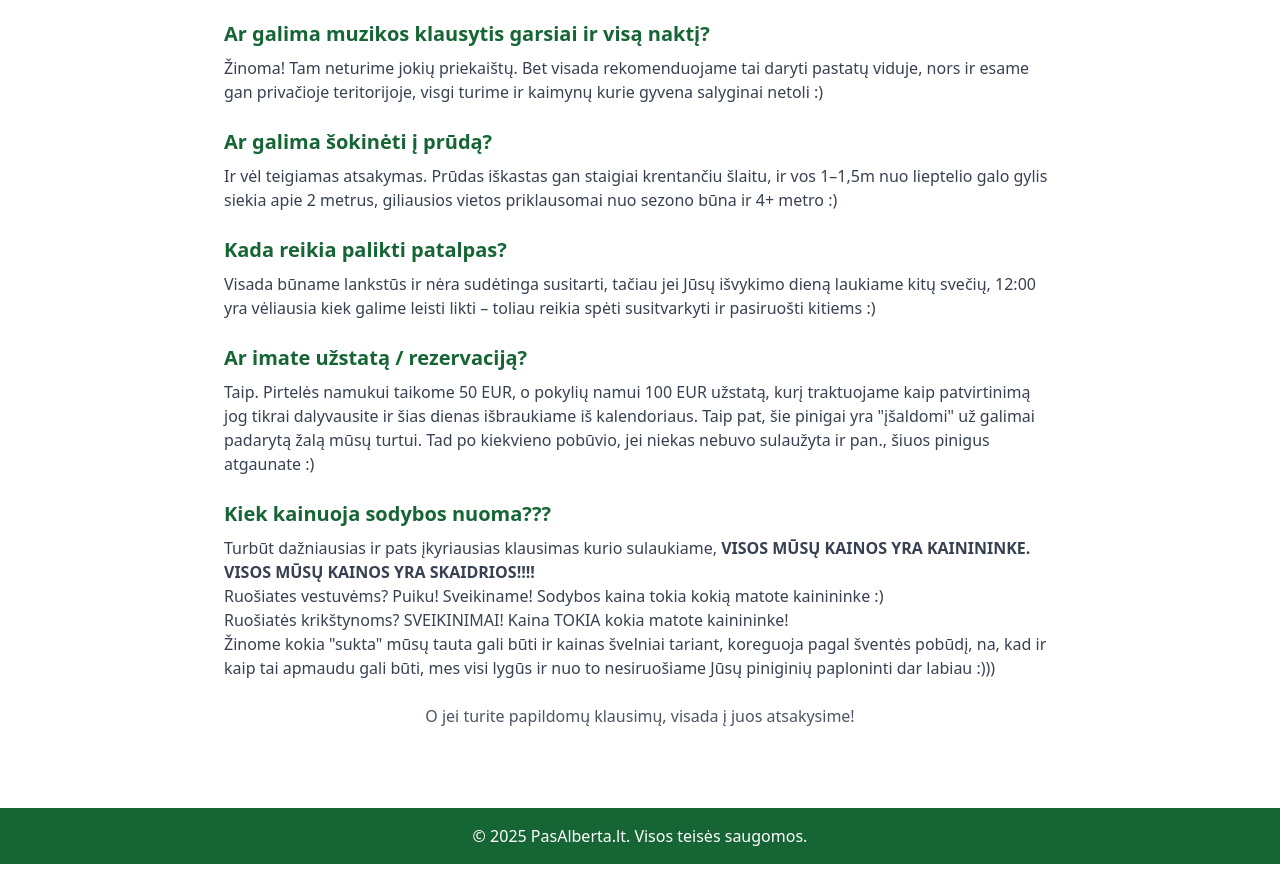
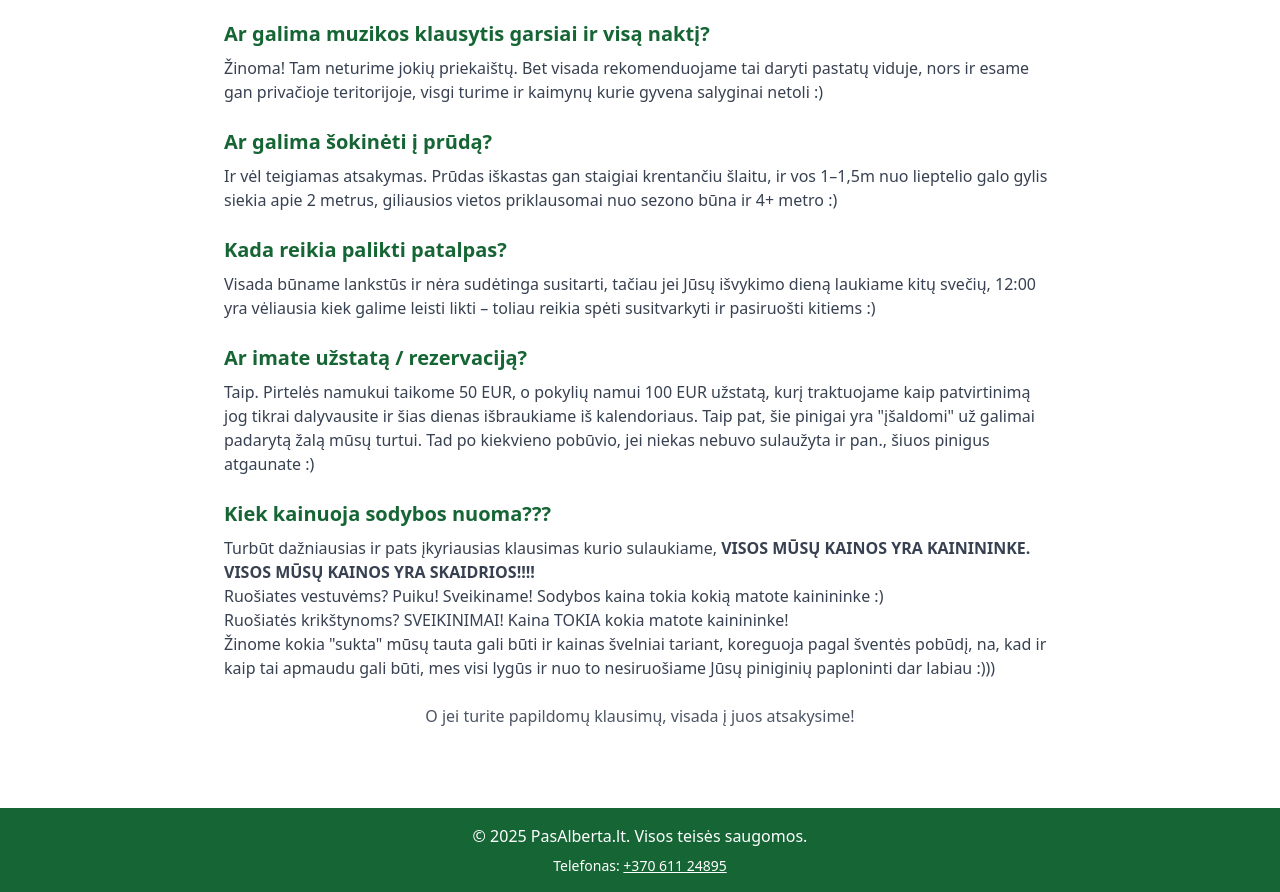
Before and after one commit to Andriuss5555/pasalberta-site, a plain HTML site: page lt/faq.html in a window 1280 px wide. Shown: the part 136-1028 px from the top of the page. Before the commit the page ends 1000 px from the top, so only its background shows below. Drawn offline with nearby package versions, Linux system fonts and the light colour scheme.

Commit message:
Update faq.html

```diff
--- a/lt/faq.html
+++ b/lt/faq.html
@@ -64,6 +64,9 @@
   <!-- Footer -->
   <footer class="bg-green-800 text-white text-center p-4 mt-12">
     <p>&copy; 2025 PasAlberta.lt. Visos teisės saugomos.</p>
+    <p class="mt-2 text-sm">
+      Telefonas: <a href="tel:+37061124895" class="underline hover:text-gray-300">+370 611 24895</a>
+    </p>
   </footer>
 </body>
 </html>
```
